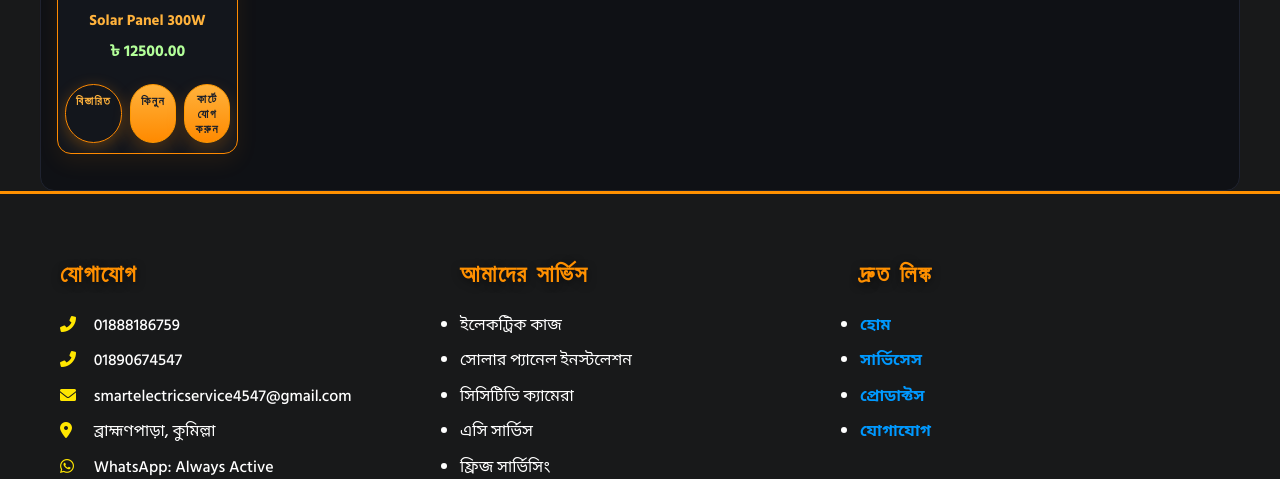
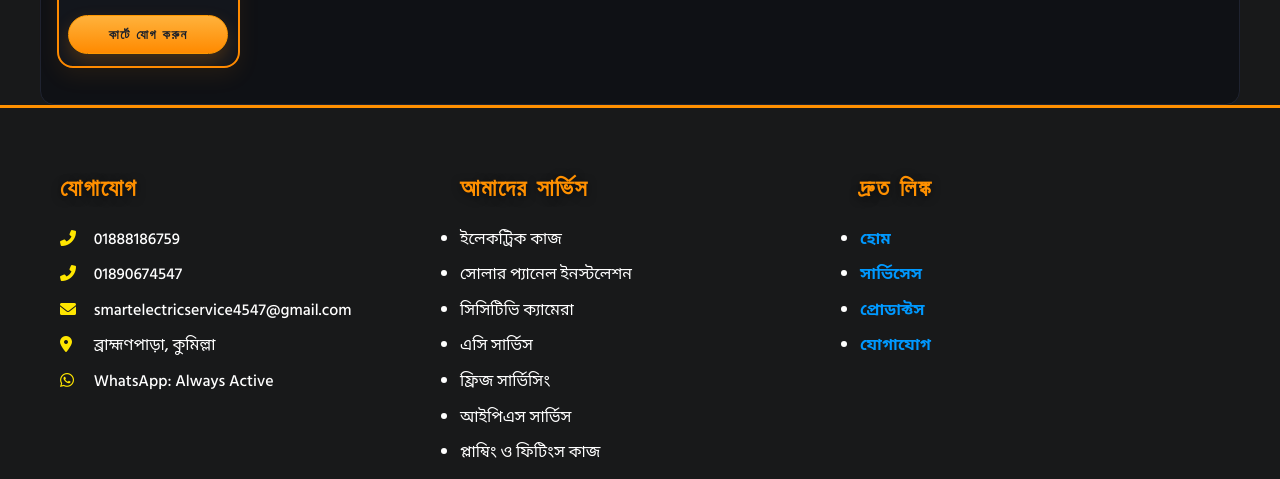
Before and after one commit to kaium4547/smsrt-electric-servic, a Django app: a page that uses templates/base.html in a window 1280 px wide. Shown: the part 733-1212 px from the top of the page. Run offline with Django 5.2, Linux system fonts and the light colour scheme; data comes from the database, SQL or seed files in the repository.

Commit message:
Refine product grid design with compact cards and centered layout
Co-authored-by: smartelectricservice4547 <smartelectricservice4547@gmail.com>

```diff
--- a/static/css/style.css
+++ b/static/css/style.css
@@ -1148,3 +1148,25 @@ body {
 .products-theme{background:var(--bg-dark);border-color:#1f2330}
 .product-card.dark{background:var(--card-dark);border-color:var(--accent)}
 .product-card .price{color:#b3ff99}
+
+/* --- Screenshot-tight refinements (design-only) --- */
+/* Product grid: keep tight columns and small gaps */
+.products-theme .product-grid{gap:14px}
+
+/* Compact product card */
+.products-theme .product-card{border-radius:16px;border-width:2px}
+.products-theme .product-card .thumb{height:90px}
+.products-theme .product-card .info{padding:10px 12px}
+.products-theme .product-card .name{font-size:16px;font-weight:800;color:var(--accent2);margin:2px 0 6px;text-align:center}
+.products-theme .product-card .price{font-size:15px;font-weight:800;color:#b6ff66;text-align:center}
+.products-theme .product-card .actions{padding:12px 12px;justify-content:center}
+
+/* Show only one CTA like the screenshot: Cart pill; keep logic intact */
+.products-theme .product-card .actions a.btn-outline,
+.products-theme .product-card .actions a[href*="/buy/"]{display:none}
+.products-theme .product-card .actions .btn-orange{padding:10px 16px;font-size:13px}
+.products-theme .product-card .actions .btn-orange.btn-pill{min-width:160px;text-align:center}
+
+/* Chips: compact and centered row */
+.products-theme .filters{justify-content:center}
+.products-theme .chip{padding:8px 14px;font-weight:700}
```
